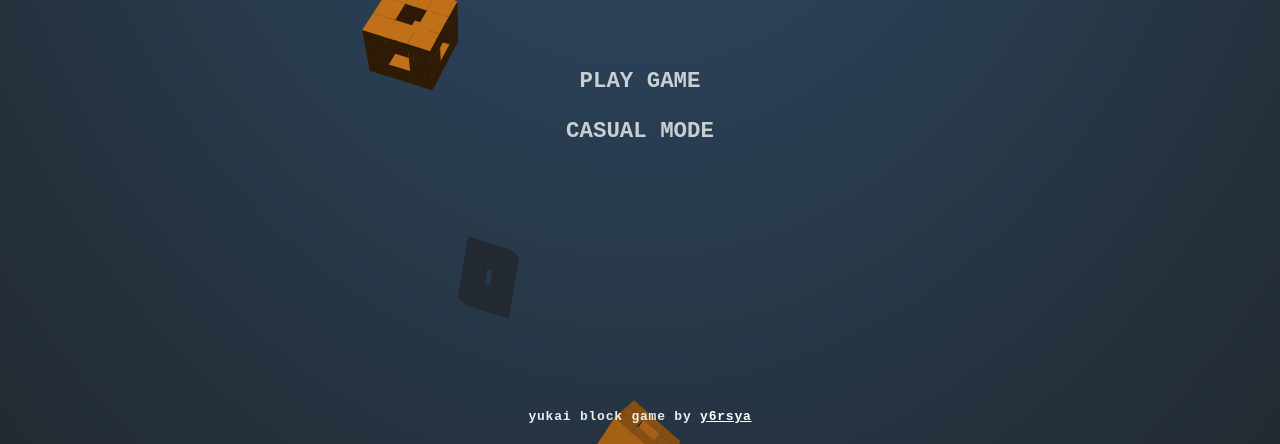
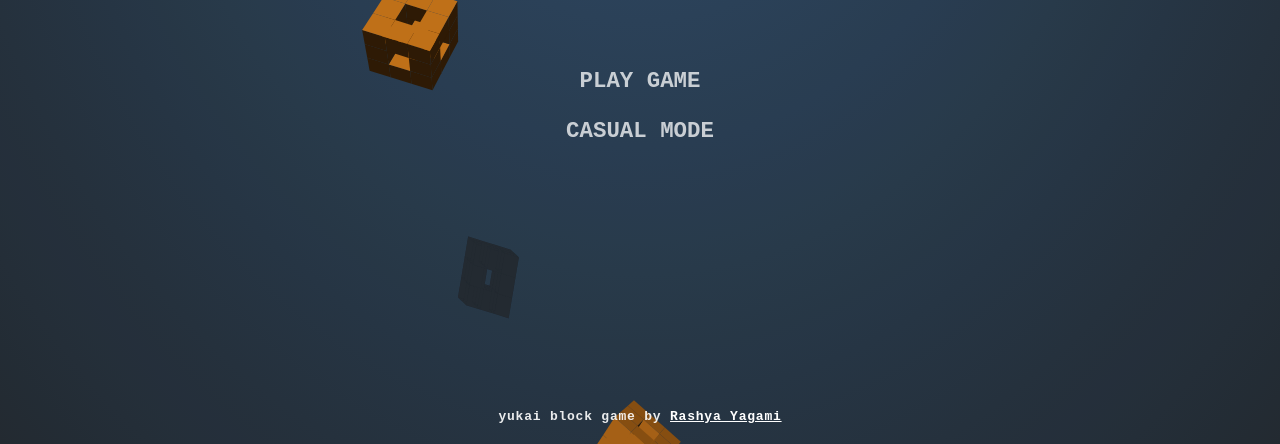
Before and after one commit to Naotica2/Yukai-Cube, a plain HTML site: page index.html in a window 1280 px wide. Shown: the part 356-800 px from the top of the page. Drawn offline with Linux system fonts and the light colour scheme.

Commit message:
Update index.html

```diff
--- a/index.html
+++ b/index.html
@@ -31,7 +31,7 @@
 		<h1>YUKAI</h1>
 		<button type="button" class="play-normal-btn">PLAY GAME</button>
 		<button type="button" class="play-casual-btn">CASUAL MODE</button>
-		<div class="credits">yukai block game by <a href="https://www.instagram.com/y6rsya">y6rsya</a></div>
+		<div class="credits">yukai block game by <a href="https://www.instagram.com/y6rsya">Rashya Yagami</a></div>
 	</div>
 	<div class="menu menu--pause">
 		<h1>Paused</h1>
```
